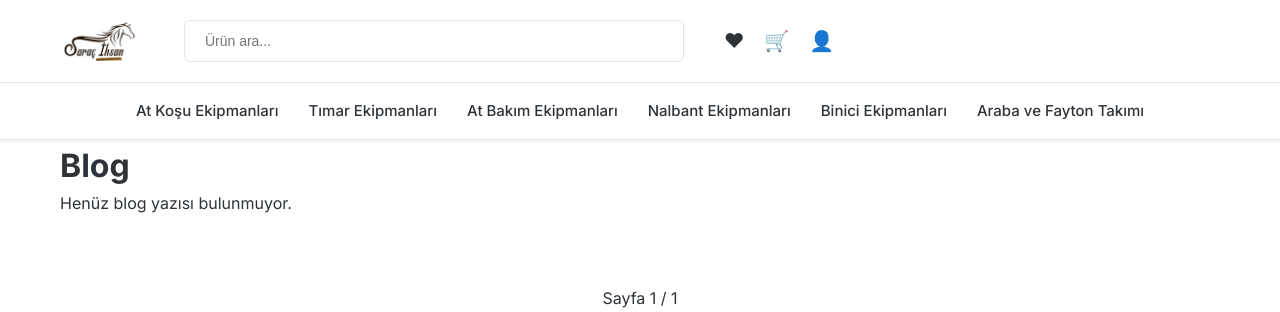
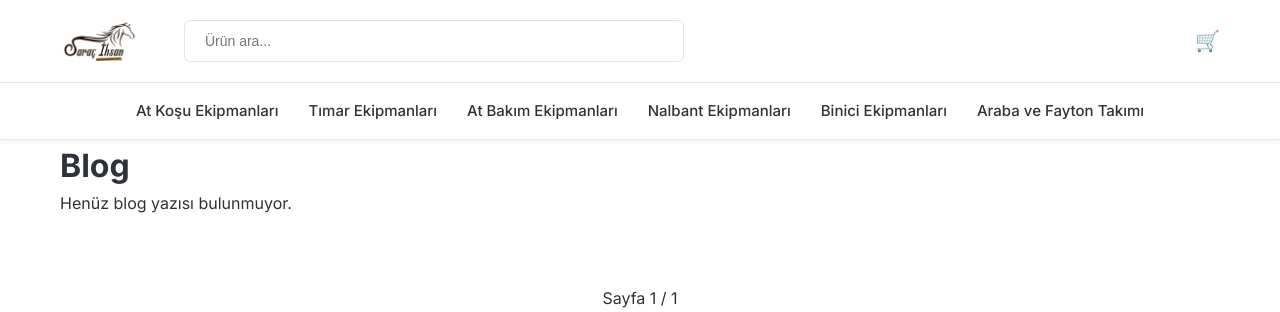
Before and after one commit to Sey1tayd/aslindabuyoktuicimdengeldi, a Django app: page /blog/ in a window 1280 px wide. Shown: the top 312 px of the page. Run offline with Django 4.2, Linux system fonts and the light colour scheme; data that the repository does not hold is empty.

Commit message:
Header'dan hesabÄ±m ve favoriler kaldÄ±rÄ±ldÄ±, sepet saÄŸa yaslandÄ±

```diff
--- a/core/templates/core/base.html
+++ b/core/templates/core/base.html
@@ -24,9 +24,7 @@
         <input type="search" name="search" placeholder="Ürün ara..." />
       </form>
       <nav class="header__actions">
-        <a class="action" href="#" aria-label="Favoriler">♥</a>
         <a class="action" href="#" aria-label="Sepet">🛒</a>
-        <a class="action" href="#" aria-label="Hesabım">👤</a>
       </nav>
     </div>
   </header>
--- a/static/css/style.css
+++ b/static/css/style.css
@@ -111,6 +111,7 @@ a {
 .header__actions {
   display: flex;
   gap: 20px;
+  margin-left: auto;
 }
 
 .action {
```
